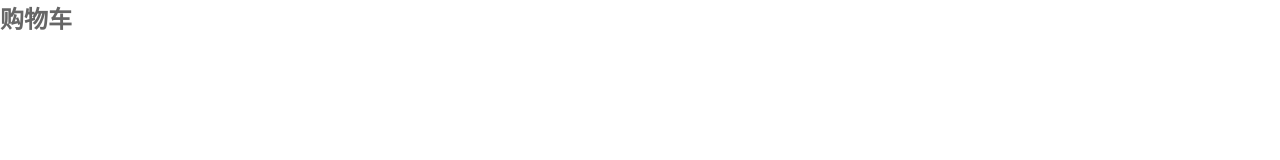
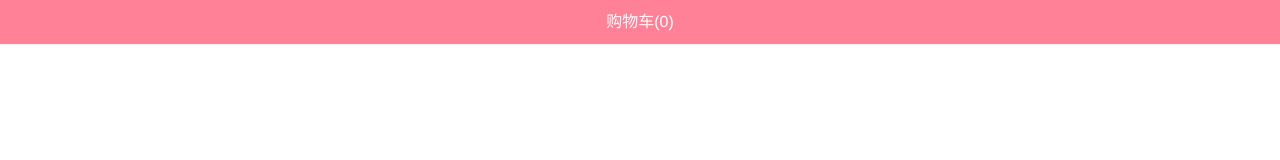
Before and after one commit to SuJinTuan/mallprojectjt, a Vue app: page /cart in a window 1280 px wide. Shown: the top 160 px of the page. Built offline with nearby package versions, Linux system fonts and the light colour scheme.

Commit message:
项目初始化

```diff
--- a/src/components/common/scroll/Scroll.vue
+++ b/src/components/common/scroll/Scroll.vue
@@ -71,7 +71,7 @@ export default {
     refresh() {
       //
       this.scroll && this.refresh && this.scroll.refresh();
-      console.log(1);
+      // console.log(1);
     },
     getScrollY() {
       return this.scroll ? this.scroll.y : 0;
--- /dev/null
+++ b/src/store/getters.js
@@ -0,0 +1,10 @@
+export default {
+  cartLength(state) {
+    console.log(state.castList);
+    return state.castList.length
+  },
+  cartList(state) {
+    console.log(state.cartList);
+    return state.castList
+  }
+}
--- a/src/store/index.js
+++ b/src/store/index.js
@@ -3,7 +3,7 @@ import Vuex from "vuex"
 
 import mutations from "./mutations"
 import actions from "./actions"
-
+import getters from "./getters"
 // 使用插件
 Vue.use(Vuex);
 
@@ -18,6 +18,7 @@ const store = new Vuex.Store({
   state,
   mutations,
   actions,
+  getters,
 })
 
 // 3.挂载到Vue实例上
--- a/src/views/cart/Cart.vue
+++ b/src/views/cart/Cart.vue
@@ -1,13 +1,51 @@
 <template>
-  <h2>购物车</h2>
+  <div class="cart">
+    <!-- 导航 -->
+    <nav-bar class="nav-bar">
+      <!-- <div slot="center">购物车({{ cartLength }})</div> -->
+      <div slot="center">购物车({{ length }})</div>
+    </nav-bar>
+
+    <!-- 商品的列表 -->
+    <cart-list />
+    <!-- 底部汇总 -->
+  </div>
 </template>
 
 <script>
-  export default {
-    name: "Cart"
-  }
+import NavBar from "components/common/navbar/NavBar";
+import CartList from "./childComponents/CartList";
+
+import { mapGetters } from "vuex";
+
+export default {
+  name: "Cart",
+  components: {
+    NavBar,
+    CartList,
+  },
+  computed: {
+    // cartLength() {
+    //   console.log(this.$store.getters.cartLength);
+    //   return this.$store.getters.cartLength;
+    // },
+
+    // 两种语法：
+    // ...mapGetters(["cartLength"]),
+    ...mapGetters({
+      length: "cartLength",
+      list: "cartList",
+    }),
+  },
+};
 </script>
 
 <style scoped>
-
+.cart {
+  height: 100vh;
+}
+.nav-bar {
+  background-color: var(--color-tint);
+  color: #fff;
+}
 </style>
--- /dev/null
+++ b/src/views/cart/childComponents/CartList.vue
@@ -0,0 +1,44 @@
+<template>
+  <div class="cart-list">
+    <scroll class="content" ref="scroll">
+      <cart-list-item
+        v-for="(item, index) in cartList"
+        :key="index"
+        :product="item"
+      />
+    </scroll>
+  </div>
+</template>
+
+<script>
+import Scroll from "components/common/scroll/Scroll";
+import CartListItem from "./CartListItem";
+
+import { mapGetters } from "vuex";
+// mapGetters("vuex", {});
+
+export default {
+  name: "cartList",
+  components: {
+    Scroll,
+    CartListItem,
+  },
+  computed: {
+    ...mapGetters(["cartLength", "cartList"]),
+  },
+};
+</script>
+
+<style scoped>
+.content {
+  height: (100% - 58px -44px);
+  overflow: hidden;
+
+  /* 脱离标准流 */
+  position: absolute;
+  top: 44px;
+  bottom: 49px;
+  left: 0;
+  right: 0;
+}
+</style>
--- /dev/null
+++ b/src/views/cart/childComponents/CartListItem.vue
@@ -0,0 +1,20 @@
+<template>
+  <div></div>
+</template>
+
+<script>
+export default {
+  name: "CartListItem",
+  props: {
+    product: {
+      type: Object,
+      default() {
+        return {};
+      },
+    },
+  },
+};
+</script>
+
+<style scoped>
+</style>
--- a/src/views/detail/Detail.vue
+++ b/src/views/detail/Detail.vue
@@ -296,6 +296,12 @@ export default {
 }
 .content {
   height: calc(100% - 44px - 49px);
+  overflow: hidden;
+  position: absolute;
+  top: 44px;
+  bottom: 49px;
+  left: 0;
+  right: 0;
 }
 .detail-nav {
   position: relative;
```
